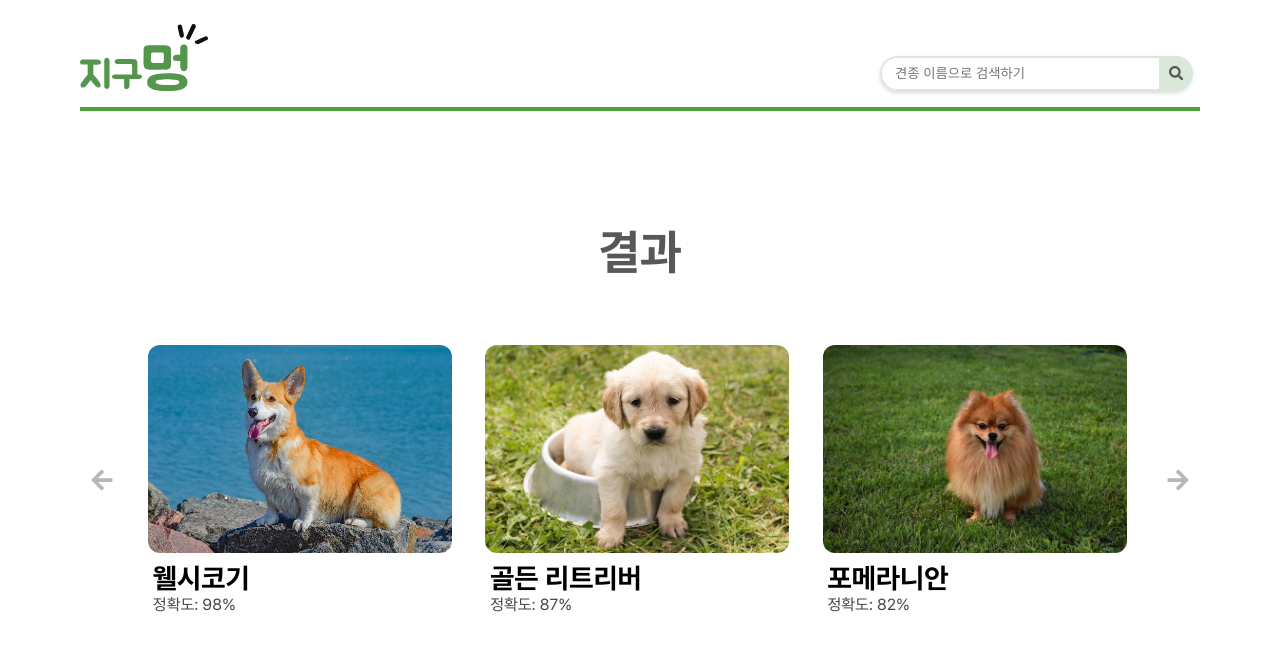
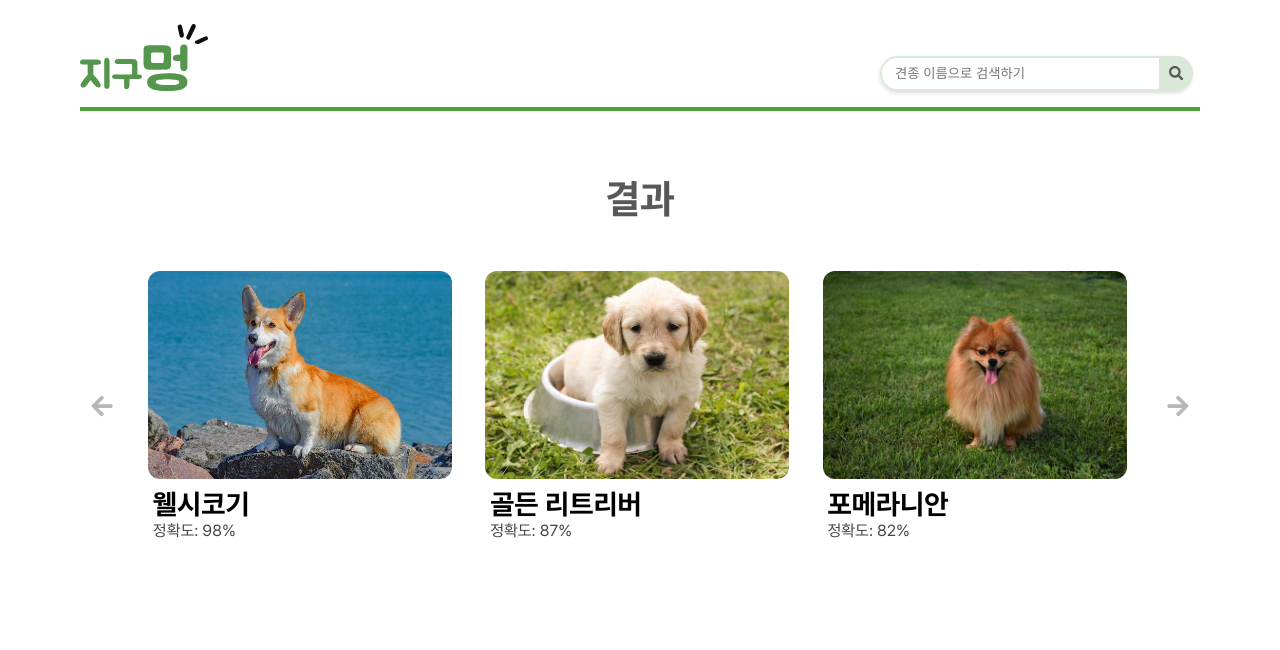
Before and after one commit to 2022-Summer-Bootcamp-teamG/puppy-classification-frontend, a React (Create React App) app: page /result in a window 1280 px wide. Shown: the top 650 px of the page. Built offline with nearby package versions, Linux system fonts and the light colour scheme.

Commit message:
style: change style

```diff
--- a/src/components/Carousel.tsx
+++ b/src/components/Carousel.tsx
@@ -86,7 +86,7 @@ const Common = styled.div`
   display: flex;
   justify-content: center;
   align-items: center;
-  margin-top: 4rem;
+  margin-top: 3rem;
   width: 70rem;
   .swiper {
     &-wrapper,
--- a/src/components/common/Image.ts
+++ b/src/components/common/Image.ts
@@ -11,8 +11,8 @@ const Image = styled.img`
     height: 9rem;
   }
   @media all and (max-width: 767px) {
-    width: 16rem;
-    height: 11rem;
+    width: 19rem;
+    height: 13rem;
     margin-bottom: 0.3rem;
   }
 `;
--- a/src/components/common/Title.ts
+++ b/src/components/common/Title.ts
@@ -1,7 +1,7 @@
 import styled from 'styled-components';
 
 const Title = styled.div`
-  font-size: 3rem;
+  font-size: 2.5rem;
   font-family: Pretendard;
   font-weight: 700;
   color: #585858;
@@ -9,7 +9,7 @@ const Title = styled.div`
     font-size: 2.5rem;
   }
   @media all and (max-width: 767px) {
-    font-size: 1.5rem;
+    font-size: 1.6rem;
   }
 `;
 
--- a/src/pages/ResultPage.tsx
+++ b/src/pages/ResultPage.tsx
@@ -2,7 +2,7 @@ import React from 'react';
 import { Title } from '../components/common/Title';
 import styled from 'styled-components';
 import Carousel from '../components/Carousel';
-import Header from '../components/common/Header';
+import Header from '../components/Header';
 
 /*
   결과 페이지
@@ -29,9 +29,9 @@ const Common = styled.div`
   display: flex;
   flex-direction: column;
   align-items: center;
-  margin-top: 7em;
+  margin-top: 4em;
   @media all and (max-width: 767px) {
-    margin-top: 4em;
+    margin-top: 3em;
   }
 `;
 
```
Also changed, not shown: src/components/Header.tsx (renamed from src/components/common/Header.tsx, +4 -4 lines).
